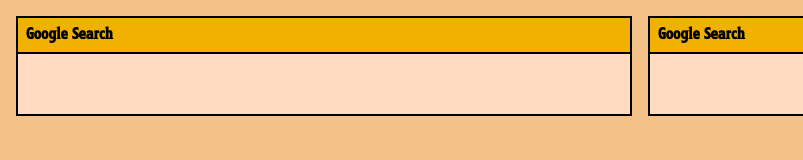
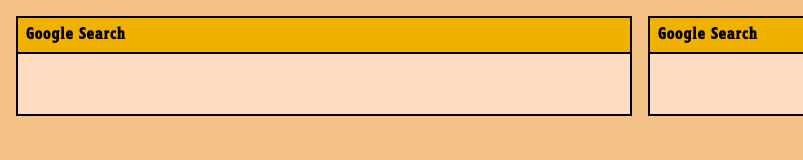
Before and after one commit to tikrack/retrick, a browser extension: page index.html in a window 1280 px wide. Shown: the full height of the page, 0-803 px from the left. Drawn offline with Linux system fonts and the light colour scheme.

Commit message:
[Fix]: font bug

```diff
--- a/src/styles/input.css
+++ b/src/styles/input.css
@@ -9,10 +9,11 @@
     @font-face {
         font-family: 'Retro';
         font-weight: normal;
-        src: url('../../assets/font.otf') format('opentype');
+        src: url('/assets/font.otf') format('opentype');
     }
 
     * {
         font-family: 'Retro', sans-serif;
+        letter-spacing: 1px;
     }
 }
```
Also changed, not shown: manifest.json, src/styles/app.css.
